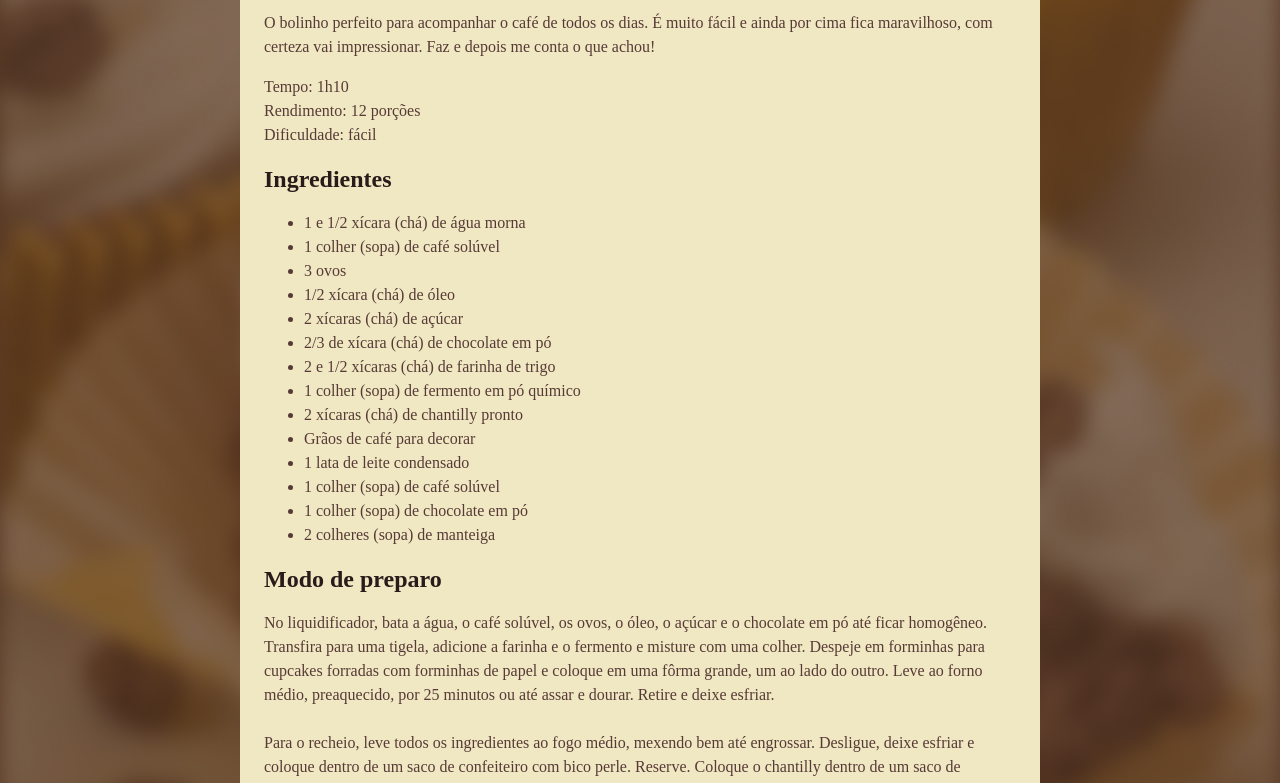
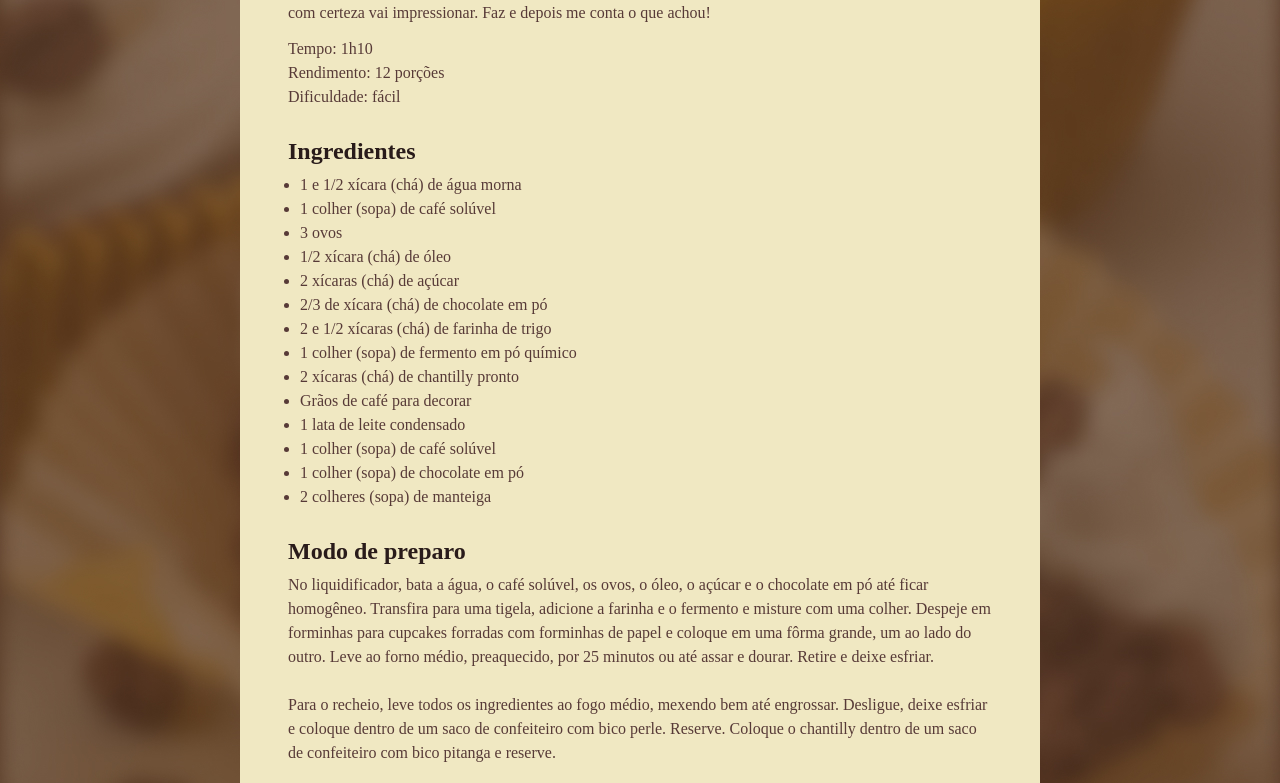
Before and after one commit to andrrade/projeto-pagina-de-receita, a plain HTML site: page index.html in a window 1280 px wide. Shown: the part 590-1373 px from the top of the page. Drawn offline with Linux system fonts and the light colour scheme; a web font is replaced by a local one.

Commit message:
personalizando espaços

```diff
--- a/style.css
+++ b/style.css
@@ -1,7 +1,12 @@
+* {
+  margin: 0;
+  padding: 0;
+}
+
 :root {
   font-family: "Alice", serif;
   line-height: 150%;
-  color: #573A37
+  color: #573a37;
 }
 
 body {
@@ -22,15 +27,34 @@ img {
   border-radius: 16px;
 }
 
-h1{
+main {
+  padding: 24px;
+}
+
+h1 {
   line-height: 140%;
   font-size: 40px;
 }
 
-h2{
+section + section {
+  margin-top: 24px;
+}
+
+#about p + p {
+  margin-top: 12px;
+}
+
+h2 {
   font-size: 24px;
 }
 
-h1, h2 {
-  color: #291B1A;
+h1,
+h2 {
+  color: #291b1a;
+  margin-bottom: 4px;
+  line-height: 150%;
 }
+
+ul{
+  padding-left: 12px;
+}
```
